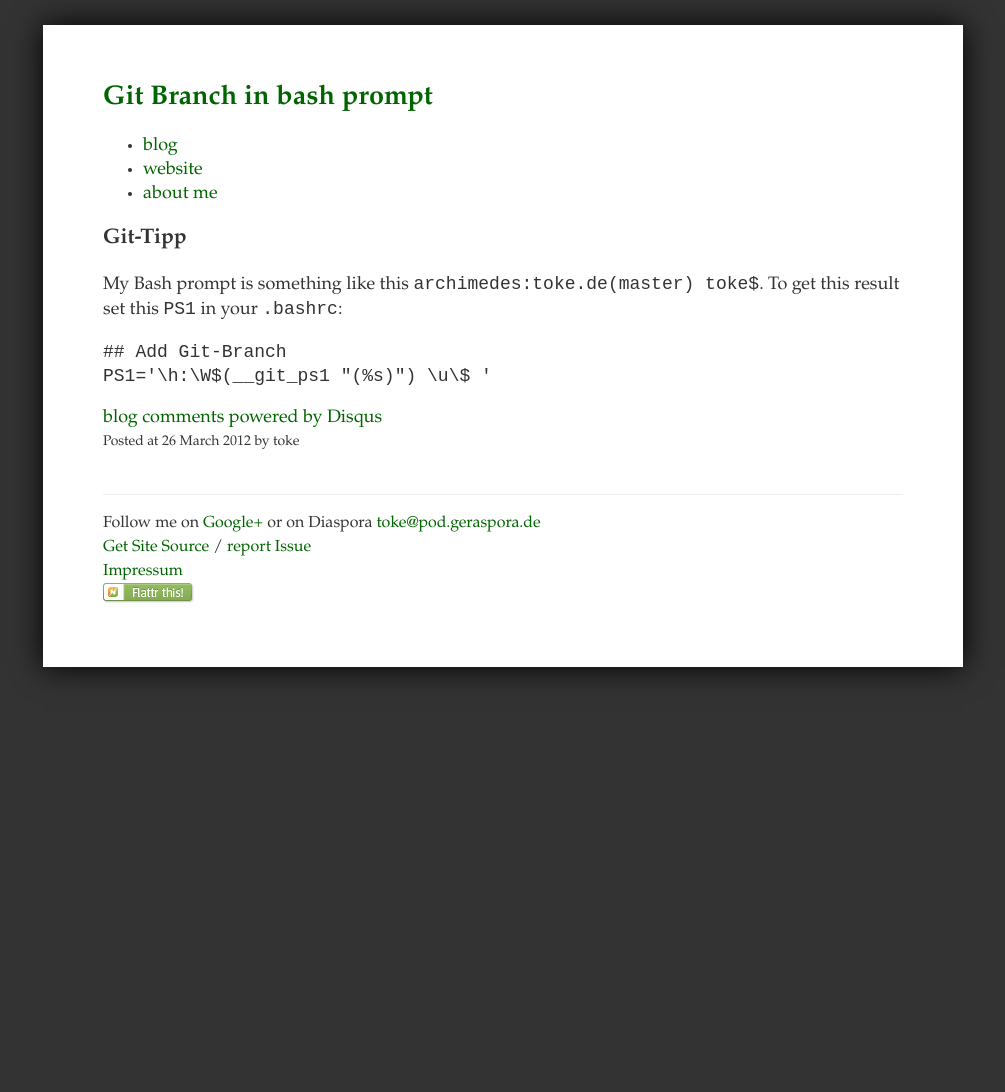
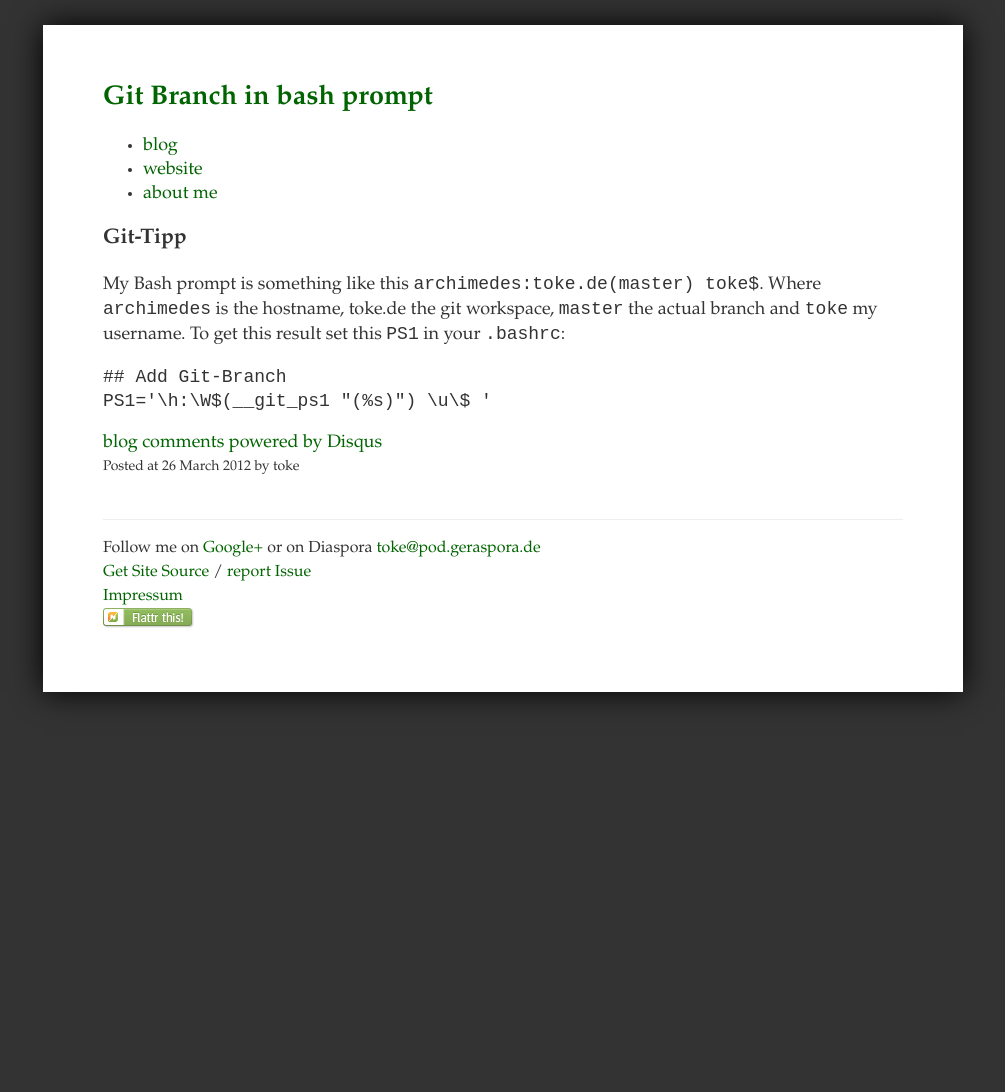
Before and after one commit to toke/toke.de, a Jekyll site: the page built from _posts/2012-03-27-git-branch-prompt.markdown, in a window 1280 px wide. Shown: the whole page, without its empty margins (137-1142 px from the left). Built offline with Jekyll 4.4.1, drawn with Linux system fonts in a browser that asks for light colours; comment, search, counter and statistics services are not loaded; before the commit the page ends 1067 px from its top, so only the background shows below that.

Commit message:
Some better explanation what you see

```diff
--- a/_posts/2012-03-27-git-branch-prompt.markdown
+++ b/_posts/2012-03-27-git-branch-prompt.markdown
@@ -12,6 +12,8 @@
 # Git-Tipp
 
 My Bash prompt is something like this `archimedes:toke.de(master) toke$`.
+Where `archimedes` is the hostname, toke.de the git workspace, `master`
+the actual branch and `toke` my username.
 To get this result set this `PS1` in your `.bashrc`:
 
     ## Add Git-Branch
```
